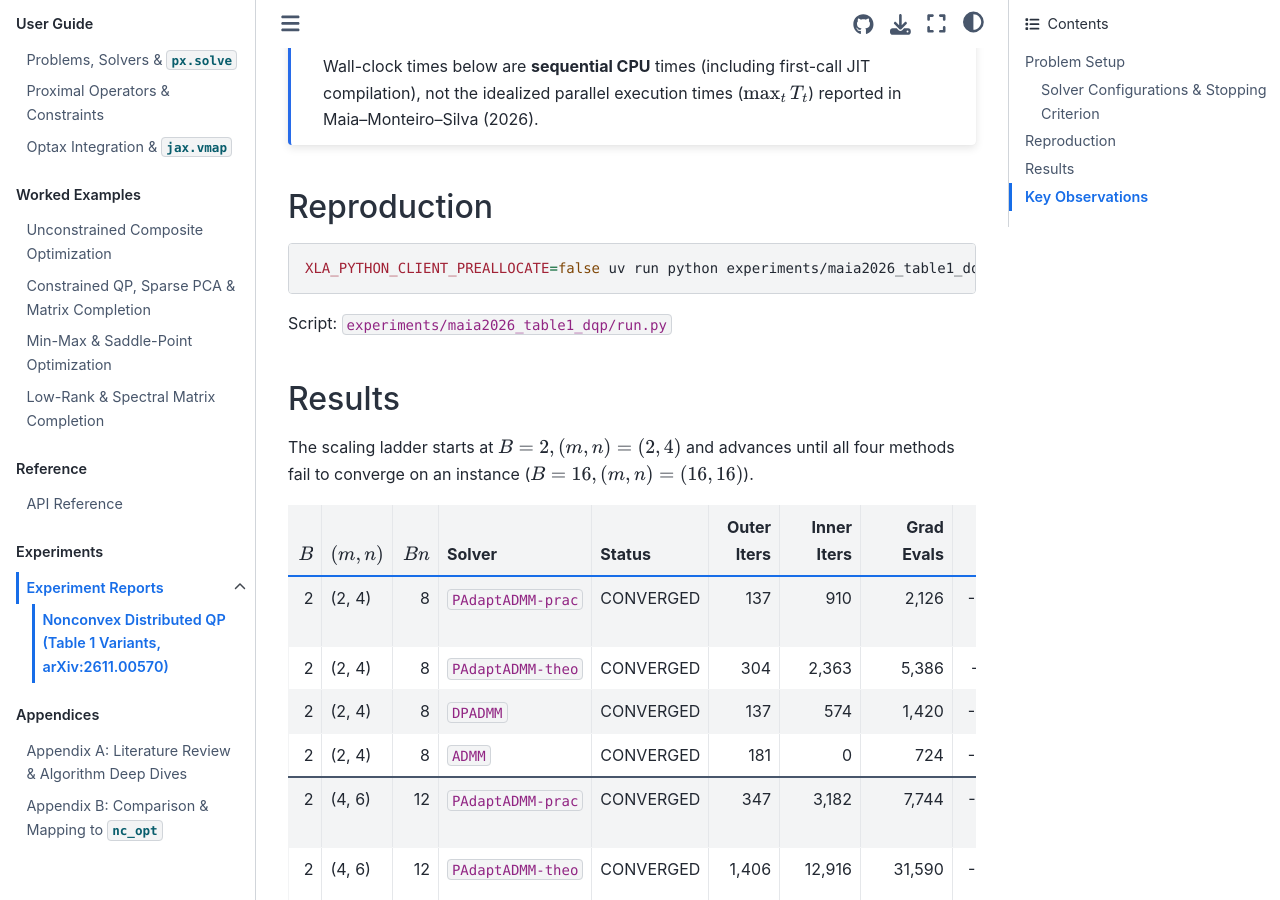
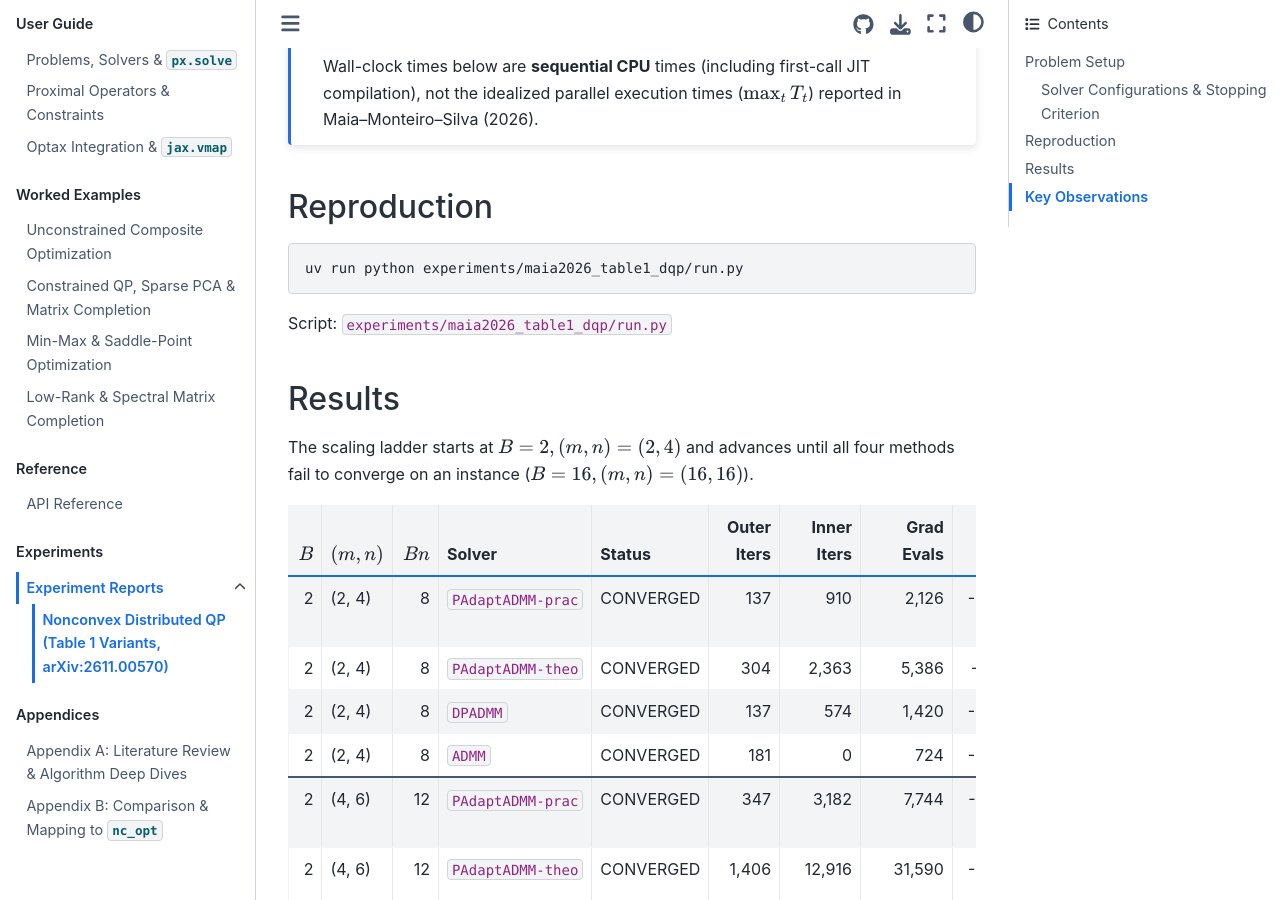
Before and after one commit to wwkong/proxax, a Sphinx documentation site: the page built from docs/experiments/maia2026_table1_dqp.md, in a window 1280 px wide and 900 px high, scrolled down 1379 px. Built offline with Sphinx 7.4.7 and the Sphinx Book theme 1.1.4, drawn with Linux system fonts in a browser that asks for light colours.

Commit message:
Remove XLA_PYTHON_CLIENT_PREALLOCATE=false from experiment docs

````diff
--- a/docs/experiments/maia2026_table1_dqp.md
+++ b/docs/experiments/maia2026_table1_dqp.md
@@ -61,7 +61,7 @@ in Maia–Monteiro–Silva (2026).
 ## Reproduction
 
 ```bash
-XLA_PYTHON_CLIENT_PREALLOCATE=false uv run python experiments/maia2026_table1_dqp/run.py
+uv run python experiments/maia2026_table1_dqp/run.py
 ```
 
 Script: `experiments/maia2026_table1_dqp/run.py`
````
Also changed, not shown: experiments/README.md.
